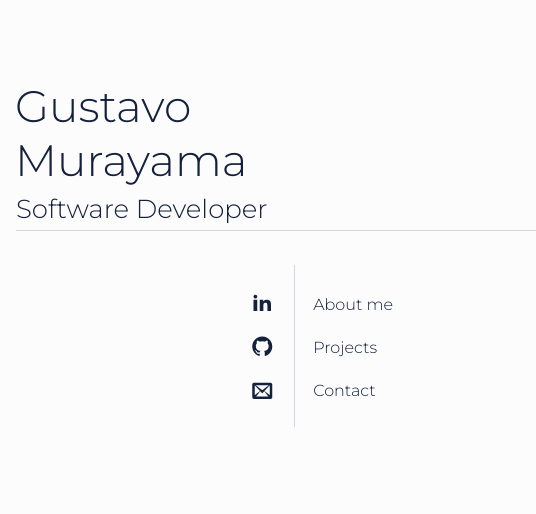
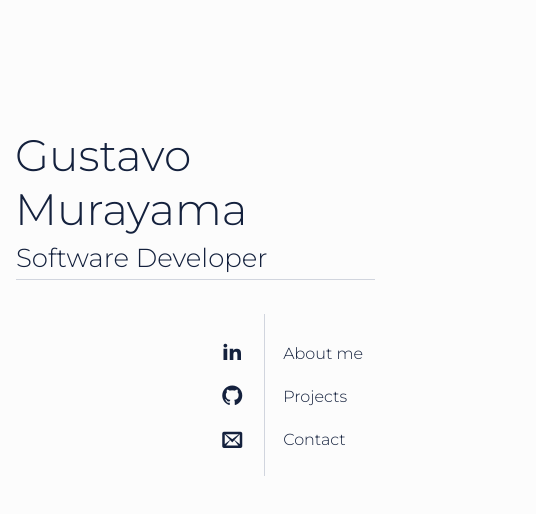
Before and after one commit to gmurayama/gmurayama.github.io, a React (Create React App) app: page / in a window 390 px wide. Shown: the top 514 px of the page, 536 px wide, since content can reach past the window. Built offline with nearby package versions, Linux system fonts and the light colour scheme.

Commit message:
Added different behaviors in mediaQueryTemplate
small, medium and large are bounded from below, while phone, tablet and desktop are limited according to certain screen size limits

```diff
--- a/src/App.tsx
+++ b/src/App.tsx
@@ -9,6 +9,7 @@ import { FadeTransition } from './components/Transitions/Fade';
 import { Contact } from './Contact';
 import { Projects } from './Projects';
 import { Nav, IconMenu, TextMenu, NavLink } from './components/Menu';
+import { media } from './themes/mediaQuery';
 
 interface IState {
   showContent: boolean;
@@ -17,25 +18,31 @@ interface IState {
 }
 
 const StyledContainer = styled(Container)`
-  margin-top: 12.5%;
+  ${media.small(`
+    margin-top: 25%;
+  `)}
+
+  ${media.medium(`
+    margin-top: 12.5%;
+  `)}
 `;
 
 const Name = styled.h1`
   font-weight: 300;
   margin: 0 0 6px;
-  font-size: 44px;
+  font-size: 2.75rem;
 
   &.change-font-size-enter-done {
-    font-size: 28px;
+    font-size: 1.75rem;
     transition: font-size 200ms ease-in-out;
   }
 
   &.change-font-size-exit {
-    font-size: 28px;
+    font-size: 1.75rem;
   }
 
   &.change-font-size-exit-done {
-    font-size: 44px;
+    font-size: 2.75rem;
     transition: font-size 200ms ease-in-out;
   }
 `;
@@ -66,6 +73,7 @@ const Profession = styled.h2`
     content: '';
     border-bottom: 1px solid #d1d5de;
     width: 520px;
+    max-width: 100%;
     position: absolute;
     left: 0;
     bottom: 0;
@@ -102,8 +110,8 @@ class App extends React.Component<{}, IState> {
 
   render = () =>
     <StyledContainer
-      smallColumns={1}
-      mediumColumns="10fr 3fr"
+      small={1}
+      medium="10fr 3fr"
     >
       <Router>
         <Presentation>
--- a/src/Projects.tsx
+++ b/src/Projects.tsx
@@ -58,7 +58,7 @@ export class Projects extends React.Component<{}, IState> {
       <Title>Projects</Title>
       {this.state.repositories.length === 0 && <LoadingIcon />}
 
-      <StyledContainer mediumColumns="repeat(3, 2fr)">
+      <StyledContainer medium="repeat(3, 2fr)">
         {this.state.repositories.map((repository) =>
           <Card key={repository.id}>
             <CardHeader>
--- a/src/components/Container/Container.tsx
+++ b/src/components/Container/Container.tsx
@@ -2,9 +2,9 @@ import styled from 'styled-components';
 import { media } from './../../themes/mediaQuery';
 
 interface IProps extends React.HTMLAttributes<any> {
-  smallColumns?: string | number;
-  mediumColumns?: string | number;
-  largeColumns?: string | number;
+  small?: string | number;
+  medium?: string | number;
+  large?: string | number;
 }
 
 export const Container = styled.div<IProps>`
@@ -14,22 +14,23 @@ export const Container = styled.div<IProps>`
   margin: 0 auto;
   width: 100%;
   padding: 15px;
+  box-sizing: border-box;
 
-  ${props => props.smallColumns &&
-    media.phone(
-      gridTemplateColumns(props.smallColumns)
+  ${props => props.small &&
+    media.small(
+      gridTemplateColumns(props.small)
     )
   }
 
-  ${props => props.mediumColumns &&
-    media.tablet(
-      gridTemplateColumns(props.mediumColumns)
+  ${props => props.medium &&
+    media.medium(
+      gridTemplateColumns(props.medium)
     )
   }
 
-  ${props => props.largeColumns &&
-    media.desktop(
-      gridTemplateColumns(props.largeColumns)
+  ${props => props.large &&
+    media.large(
+      gridTemplateColumns(props.large)
     )
   }
 `;
--- a/src/themes/mediaQuery.ts
+++ b/src/themes/mediaQuery.ts
@@ -4,18 +4,34 @@ interface IMediaQuery {
   desktop: (args: string) => FlattenSimpleInterpolation;
   tablet: (args: string) => FlattenSimpleInterpolation;
   phone: (args: string) => FlattenSimpleInterpolation;
+
+  large: (args: string) => FlattenSimpleInterpolation;
+  medium: (args: string) => FlattenSimpleInterpolation;
+  small: (args: string) => FlattenSimpleInterpolation;
 }
 
 // https://material.io/design/layout/responsive-layout-grid.html#breakpoints
 export const media: IMediaQuery = {
-  desktop: (args: string) => mediaQueryTemplate(args, 1024),
-  tablet: (args: string) => mediaQueryTemplate(args, 600),
-  phone: (args: string) => css`${args}`
+  desktop: (args: string) => mediaQueryTemplate(args, { minWidth: 1024 }),
+  tablet: (args: string) => mediaQueryTemplate(args, { minWidth: 600, maxWidth: 1023 }),
+  phone: (args: string) => mediaQueryTemplate(args, { maxWidth: 599 }),
+
+  large: (args: string) => mediaQueryTemplate(args, { minWidth: 1024 }),
+  medium: (args: string) => mediaQueryTemplate(args, { minWidth: 600 }),
+  small: (args: string) => css`${args}`
 }
 
-const mediaQueryTemplate = (args: string, minWidth: number) =>
-  css`
-    @media (min-width: ${minWidth / 16}em) {
+const mediaQueryTemplate = (args: string, { minWidth, maxWidth }: { minWidth?: number, maxWidth?: number }) => {
+  const minWidthQuery = minWidth !== undefined ? `(min-width: ${minWidth / 16}em)` : undefined;
+  const maxWidthQuery = maxWidth !== undefined ? `(max-width: ${maxWidth / 16}em)` : undefined;
+
+  const mediaQuery = [minWidthQuery, maxWidthQuery]
+    .filter(value => value !== undefined)
+    .join('and');
+
+  return css`
+    @media screen and ${mediaQuery} {
       ${css`${args}`}
     }
-  `
+  `;
+}
```
